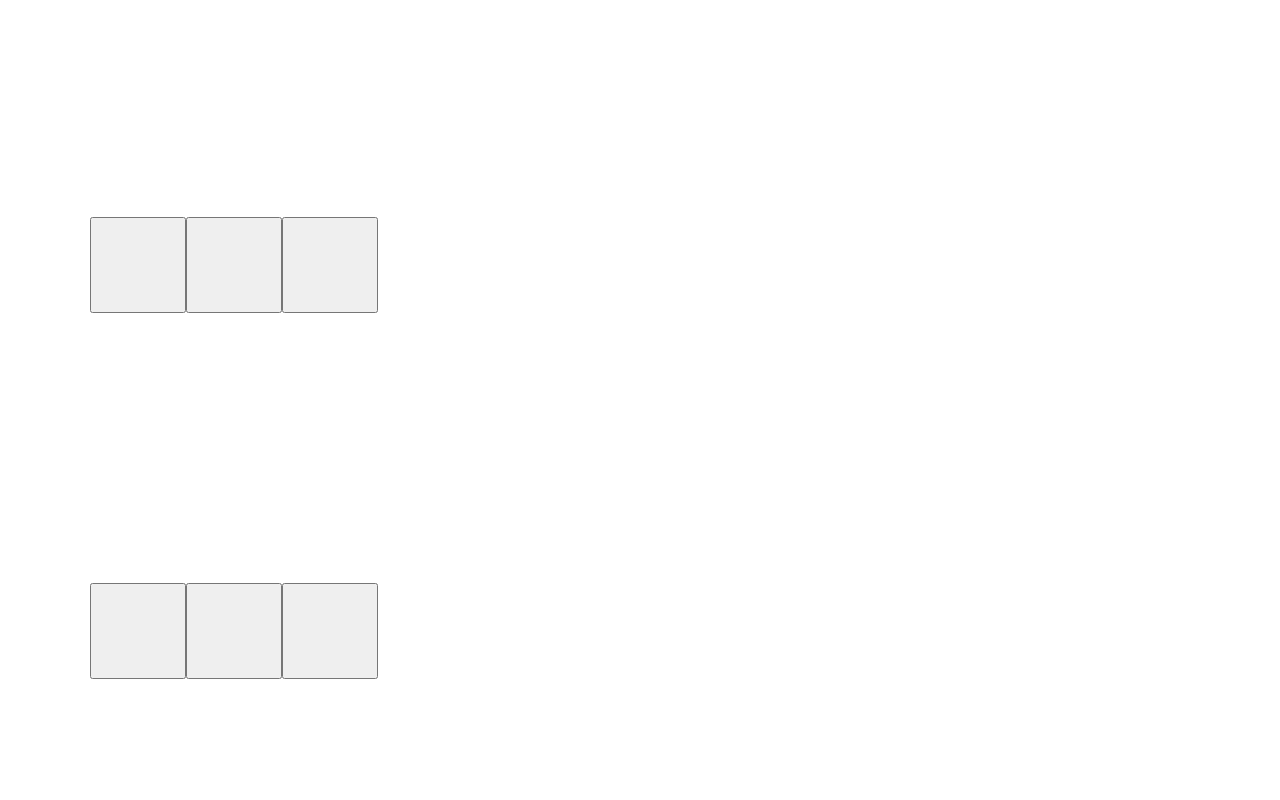
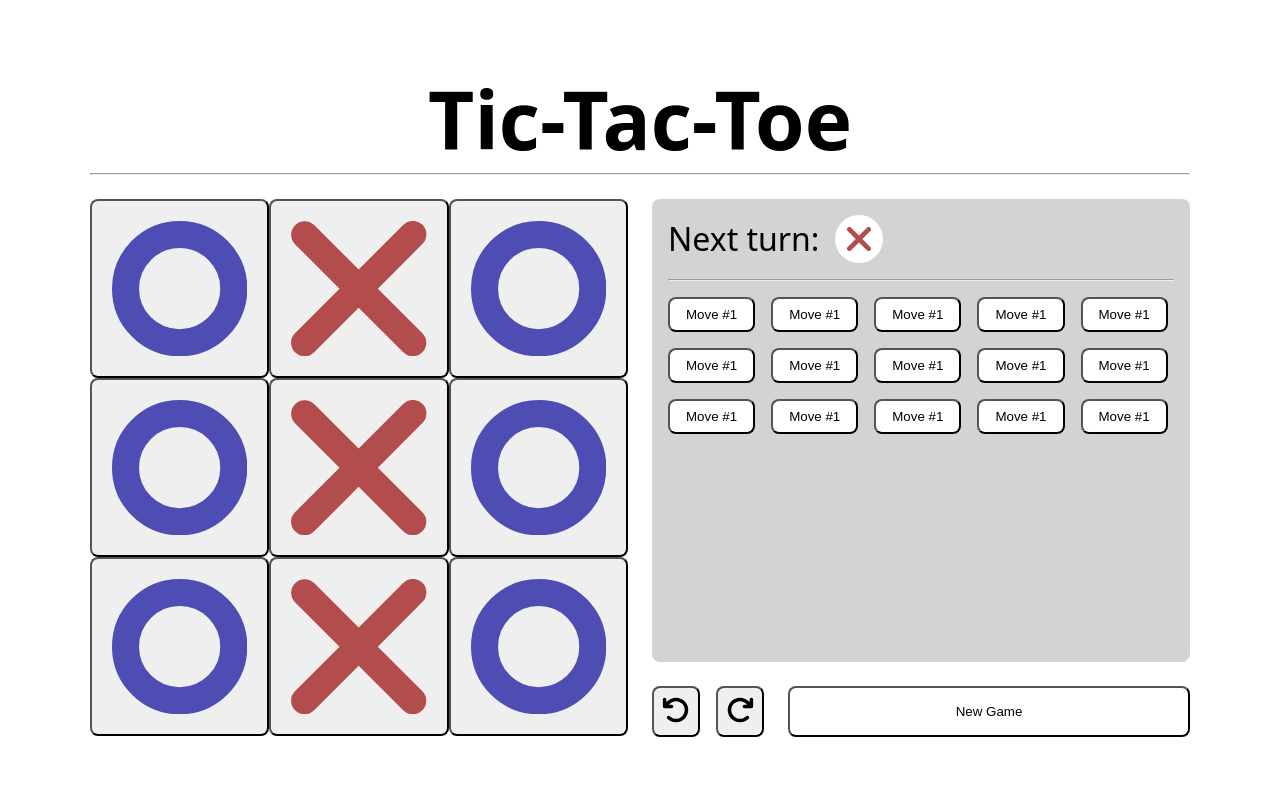
Before and after one commit to hasinajy/react-tic-tac-toe, a React (Create React App) app: page / in a window 1280 px wide. Shown: the top 800 px of the page. Built offline with nearby package versions, Linux system fonts and the light colour scheme.

Commit message:
feat: Extract Board component without behaviors

```diff
--- a/src/components/App/App.js
+++ b/src/components/App/App.js
@@ -1,7 +1,79 @@
-import Game from "../Game/Game";
+import Board from "../Board/Board";
 
 export default function App() {
     return (
-        <Game />
+        <>
+            <h1 className="page-title">Tic-Tac-Toe</h1>
+
+            <hr className="sep--large"></hr>
+
+            <div className="container">
+                <Board />
+                <GameInfo />
+            </div>
+        </>
     );
 }
+
+function GameInfo() {
+    return (
+        <section className="game-info">
+            <section className="game-info__turns">
+                <section className="game-info__next-turn">
+                    Next turn:
+
+                    <span className="game-info__symbol-container">
+                        <svg className="square__symbol square__symbol--X" xmlns="http://www.w3.org/2000/svg"
+                            viewBox="0 0 320 320">
+                            <path id="xmark"
+                                d="M342.454,150.574A32.017,32.017,0,1,0,297.176,105.3L191.925,210.646,86.574,105.4A32.017,32.017,0,0,0,41.3,150.674L146.646,255.925,41.4,361.276a32.017,32.017,0,0,0,45.279,45.279L191.925,301.2,297.276,406.454a32.017,32.017,0,0,0,45.279-45.279L237.2,255.925Z"
+                                transform="translate(-31.925 -95.925)" />
+                        </svg>
+                    </span>
+                </section>
+
+                <hr></hr>
+
+                <section className="game-info__history">
+                    <button className="history__move">Move #1</button>
+                    <button className="history__move">Move #1</button>
+                    <button className="history__move">Move #1</button>
+                    <button className="history__move">Move #1</button>
+                    <button className="history__move">Move #1</button>
+                    <button className="history__move">Move #1</button>
+                    <button className="history__move">Move #1</button>
+                    <button className="history__move">Move #1</button>
+                    <button className="history__move">Move #1</button>
+                    <button className="history__move">Move #1</button>
+                    <button className="history__move">Move #1</button>
+                    <button className="history__move">Move #1</button>
+                    <button className="history__move">Move #1</button>
+                    <button className="history__move">Move #1</button>
+                    <button className="history__move">Move #1</button>
+                </section>
+            </section>
+
+            <section className="game-info__board-controls">
+                <section className="board-controls__move-controls">
+                    <button className="move-controls__undo">
+                        <svg className="move-controls__icon" xmlns="http://www.w3.org/2000/svg"
+                            viewBox="0 0 512 512">
+                            <path
+                                d="M125.7 160H176c17.7 0 32 14.3 32 32s-14.3 32-32 32H48c-17.7 0-32-14.3-32-32V64c0-17.7 14.3-32 32-32s32 14.3 32 32v51.2L97.6 97.6c87.5-87.5 229.3-87.5 316.8 0s87.5 229.3 0 316.8s-229.3 87.5-316.8 0c-12.5-12.5-12.5-32.8 0-45.3s32.8-12.5 45.3 0c62.5 62.5 163.8 62.5 226.3 0s62.5-163.8 0-226.3s-163.8-62.5-226.3 0L125.7 160z" />
+                        </svg>
+                    </button>
+
+                    <button className="move-controls__redo">
+                        <svg className="move-controls__icon" xmlns="http://www.w3.org/2000/svg"
+                            viewBox="0 0 512 512">
+                            <path
+                                d="M386.3 160H336c-17.7 0-32 14.3-32 32s14.3 32 32 32H464c17.7 0 32-14.3 32-32V64c0-17.7-14.3-32-32-32s-32 14.3-32 32v51.2L414.4 97.6c-87.5-87.5-229.3-87.5-316.8 0s-87.5 229.3 0 316.8s229.3 87.5 316.8 0c12.5-12.5 12.5-32.8 0-45.3s-32.8-12.5-45.3 0c-62.5 62.5-163.8 62.5-226.3 0s-62.5-163.8 0-226.3s163.8-62.5 226.3 0L386.3 160z" />
+                        </svg>
+                    </button>
+                </section>
+
+                <button className="board-controls__new-game">New Game</button>
+            </section>
+        </section>
+    );
+}
--- a/src/components/Board/Board.js
+++ b/src/components/Board/Board.js
@@ -1,65 +1,50 @@
-import Square from "../Square/Square";
-
-export default function Board({ marker, xIsNext, onPlay }) {
-    const winner = calculateWinner(marker);
-    let status;
-
-    if (winner !== null) {
-        status = 'Winner: ' + winner;
-    } else {
-        status = 'Next player: ' + (xIsNext ? 'X' : 'O');
-    }
-
-    const handleCellClick = (i) => {
-        if (marker[i] !== '\u00A0' || calculateWinner(marker) !== null) return;
-
-        const tempMarker = marker.slice();
-        tempMarker[i] = (xIsNext) ? 'X' : 'O';
-
-        onPlay(tempMarker);
-    };
-
+export default function Board() {
     return (
-        <>
-            <div>{status}</div>
-            <div className="board">
-                <Row firstIndex={0} onCellClick={handleCellClick} marker={marker} />
-                <Row firstIndex={3} onCellClick={handleCellClick} marker={marker} />
-                <Row firstIndex={6} onCellClick={handleCellClick} marker={marker} />
-            </div>
-        </>
+        <section className="board">
+            <BoardRow />
+            <BoardRow />
+            <BoardRow />
+        </section>
     );
 }
 
-function Row({ firstIndex, onCellClick, marker }) {
+function BoardRow() {
     return (
         <div className="board__row">
-            <Square value={marker[firstIndex]} onClick={() => { onCellClick(firstIndex) }} />
-            <Square value={marker[firstIndex + 1]} onClick={() => { onCellClick(firstIndex + 1) }} />
-            <Square value={marker[firstIndex + 2]} onClick={() => { onCellClick(firstIndex + 2) }} />
+            <BoardSquare symbol={'O'} />
+            <BoardSquare symbol={'X'} />
+            <BoardSquare symbol={'O'} />
         </div>
     );
 }
 
-function calculateWinner(marker) {
-    const lines = [
-        [0, 1, 2],
-        [3, 4, 5],
-        [6, 7, 8],
-        [0, 3, 6],
-        [1, 4, 7],
-        [2, 5, 8],
-        [0, 4, 8],
-        [2, 4, 6]
-    ];
+function BoardSquare({ symbol }) {
+    return (
+        <button className="board__square">
+            {(symbol === 'O') ? <OSymbol /> : <XSymbol />}
+        </button>
+    );
+}
 
-    for (const line of lines) {
-        const [a, b, c] = line;
+function OSymbol() {
+    return (
+        <svg className="square__symbol square__symbol--O" xmlns="http://www.w3.org/2000/svg"
+            viewBox="0 0 320 320">
+            <g id="Ellipse_1" data-name="Ellipse 1" fill="none" stroke="#000" stroke-width="64">
+                <circle cx="160" cy="160" r="160" stroke="none" />
+                <circle cx="160" cy="160" r="128" fill="none" />
+            </g>
+        </svg>
+    );
+}
 
-        if (marker[a] !== '\u00A0' && marker[a] === marker[b] && marker[a] === marker[c]) {
-            return marker[a];
-        }
-    }
-
-    return null;
+function XSymbol() {
+    return (
+        <svg className="square__symbol square__symbol--X" xmlns="http://www.w3.org/2000/svg"
+            viewBox="0 0 320 320">
+            <path id="xmark"
+                d="M342.454,150.574A32.017,32.017,0,1,0,297.176,105.3L191.925,210.646,86.574,105.4A32.017,32.017,0,0,0,41.3,150.674L146.646,255.925,41.4,361.276a32.017,32.017,0,0,0,45.279,45.279L191.925,301.2,297.276,406.454a32.017,32.017,0,0,0,45.279-45.279L237.2,255.925Z"
+                transform="translate(-31.925 -95.925)" />
+        </svg>
+    );
 }
```
Also changed, not shown: src/components/Board/OldBoard.js (added, +65 -0 lines).
